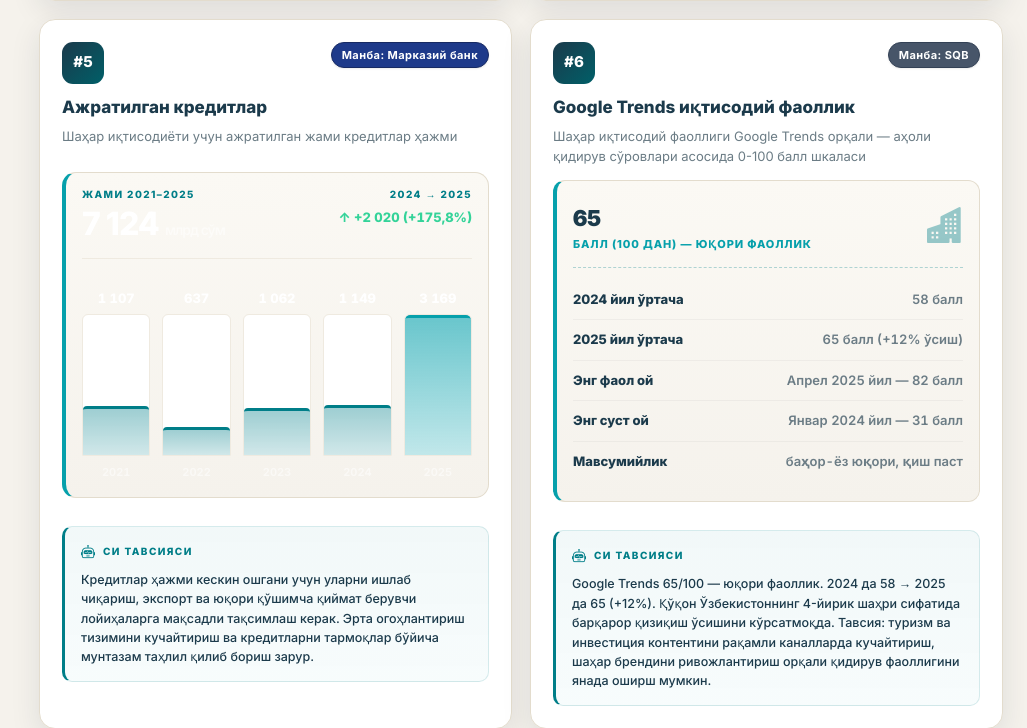
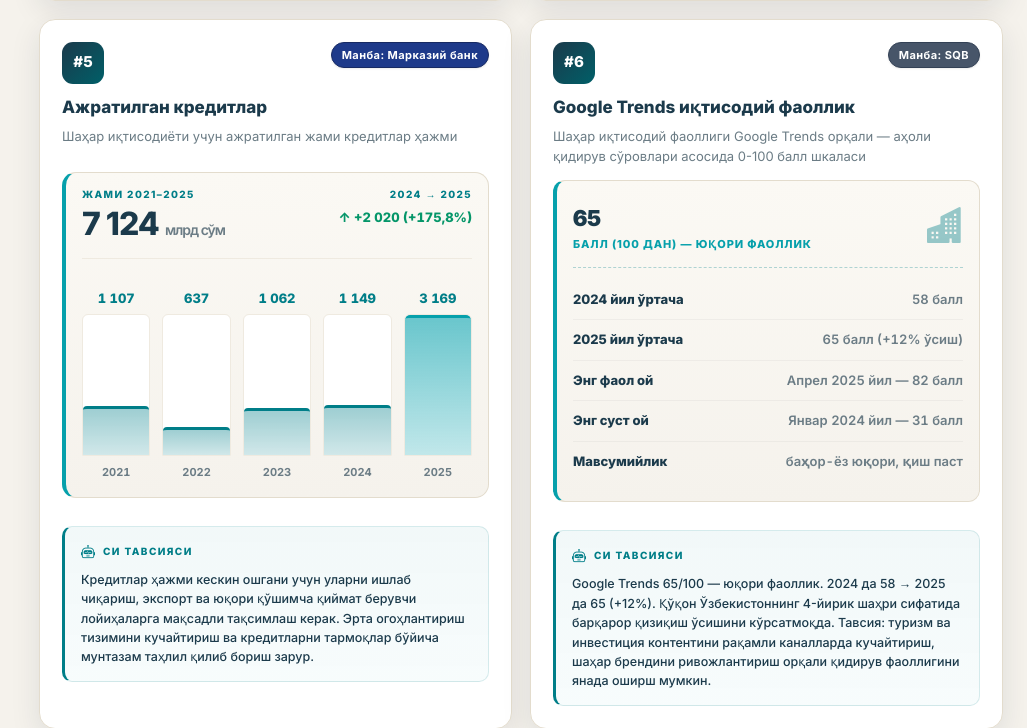
Before and after one commit to u-specter/sqb-buxoro-dashboard, a PHP site: page / in a window 1280 px wide, after a click on "1. Иқтисодий фаоллик". Shown: the part 1750-2478 px from the top of the page, without its empty margins (253-1280 px from the left). Run offline with PHP 8.4, Linux system fonts and the light colour scheme.

Commit message:
fix: yearly_credits ранглар тўғрланди — accent/navy/muted (оч фонда кўринади)
Co-Authored-By: Claude Opus 4.6 (1M context) <noreply@anthropic.com>

```diff
--- a/assets/css/style.css
+++ b/assets/css/style.css
@@ -1328,20 +1328,20 @@ body{
   font-family: 'Inter', sans-serif;
   font-size: 32px;
   font-weight: 800;
-  color: #fff;
+  color: var(--navy);
   letter-spacing: -1px;
   line-height: 1;
 }
 .yc-h-unit {
   font-size: 14px;
-  color: rgba(255,255,255,0.5);
+  color: var(--muted);
   font-weight: 600;
 }
 .yc-h-right { text-align: right; }
 .yc-h-right .yc-h-pct {
   font-size: 13px;
   font-weight: 800;
-  color: #34D399;
+  color: #059669;
   font-variant-numeric: tabular-nums;
 }
 .yc-chart {
@@ -1361,7 +1361,7 @@ body{
 .yc-bar-val {
   font-size: 13px;
   font-weight: 800;
-  color: #fff;
+  color: var(--accent);
   font-variant-numeric: tabular-nums;
   margin-bottom: 6px;
 }
@@ -1393,7 +1393,7 @@ body{
 .yc-bar-year {
   font-size: 11px;
   font-weight: 700;
-  color: rgba(255,255,255,0.5);
+  color: var(--muted);
   margin-top: 8px;
   font-variant-numeric: tabular-nums;
 }
```
